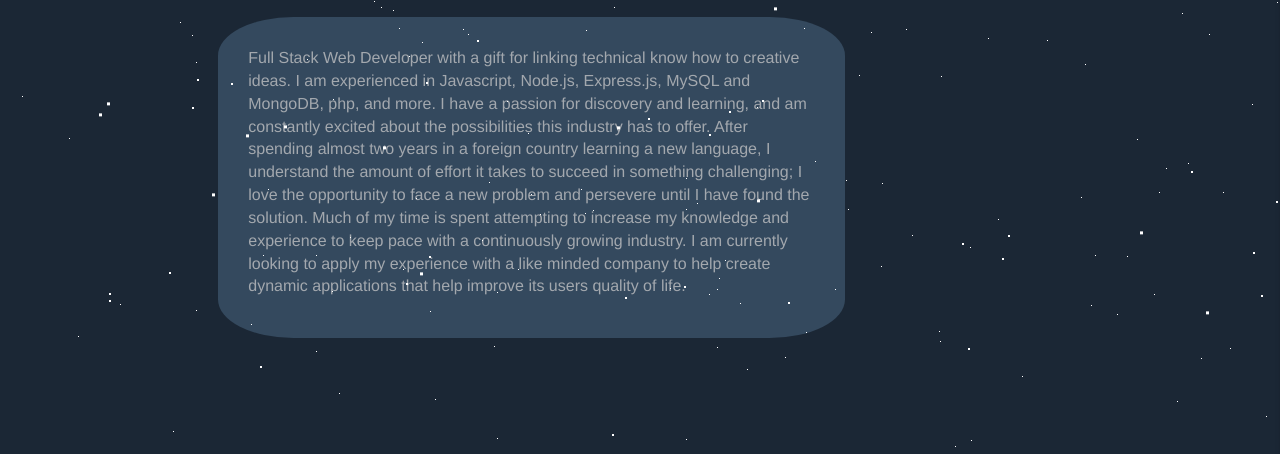
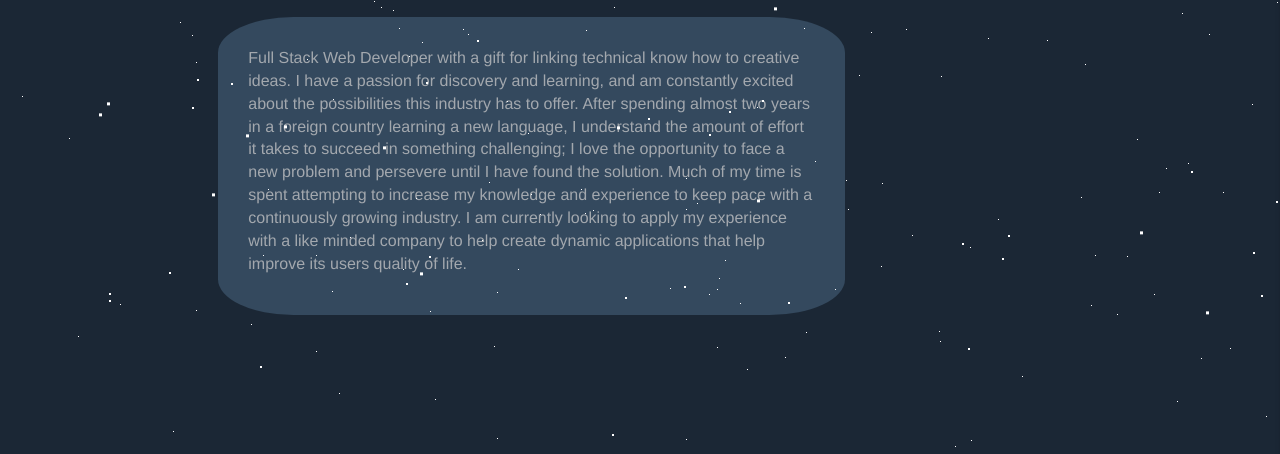
Before and after one commit to kovacicmichael/Personal-Portfolio, a website: page public/about.html in a window 1280 px wide. Shown: the part 346-800 px from the top of the page. Drawn offline with nearby package versions, Linux system fonts and the light colour scheme.

Commit message:
about updates

```diff
--- a/public/about.html
+++ b/public/about.html
@@ -90,7 +90,7 @@
 		<div class="row">
 			<div class="col s12 m12 l9">
 				<div class="aboutDes">
-				<p>Full Stack Web Developer with a gift for linking technical know how to creative ideas. I am experienced in Javascript, Node.js, Express.js, MySQL and MongoDB, php, and more. I have a passion for discovery and learning, and am constantly excited about the possibilities this industry has to offer. After spending almost two years in a foreign country learning a new language, I understand the amount of effort it takes to succeed in something challenging; I love the opportunity to face a new problem and persevere until I have found the solution. Much of my time is spent attempting to increase my knowledge and experience to keep pace with a continuously growing industry. I am currently looking to apply my experience with a like minded company to help create dynamic applications that help improve its users quality of life.</p>
+				<p>Full Stack Web Developer with a gift for linking technical know how to creative ideas.  I have a passion for discovery and learning, and am constantly excited about the possibilities this industry has to offer. After spending almost two years in a foreign country learning a new language, I understand the amount of effort it takes to succeed in something challenging; I love the opportunity to face a new problem and persevere until I have found the solution. Much of my time is spent attempting to increase my knowledge and experience to keep pace with a continuously growing industry. I am currently looking to apply my experience with a like minded company to help create dynamic applications that help improve its users quality of life.</p>
 				</div>
 				<br>
 			</div>
```
